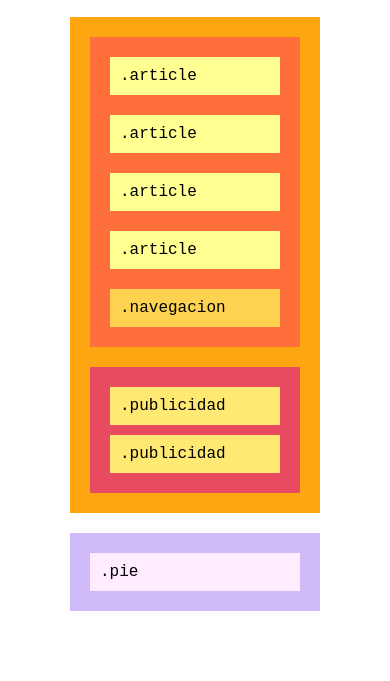
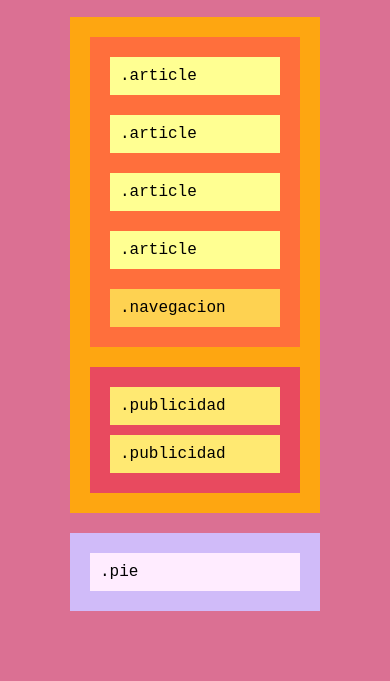
Before and after one commit to Luovtyrell/Web-layout, a plain HTML site: page index.html in a window 390 px wide. Shown: the part 424-1105 px from the top of the page. Drawn offline with Linux system fonts and the light colour scheme.

Commit message:
Ex 4 - Change background color by device

```diff
--- a/style.css
+++ b/style.css
@@ -3,11 +3,14 @@
   padding: 10px;
   box-sizing: border-box;
 }
+body{
+    background: palegoldenrod;
+    font-family: "Courier New", monospace;
+}
 
 .maquetacion {
   display: flex;
   flex-flow: column nowrap; /* Porque lo queremos en columna */
-  font-family: "Courier New", monospace;
 }
 
 header {
@@ -105,6 +108,10 @@ p {
     section {
       flex-flow: column nowrap;
     }
+
+    body{
+        background: palegreen;
+    }
   }
 
   /* Pantalla Mobil */
@@ -112,4 +119,8 @@ p {
     .menuArriba, .section, .aside, .footer {
         flex-flow: column nowrap;
     }
+
+    body{
+        background: palevioletred;
+    }
 }
```
